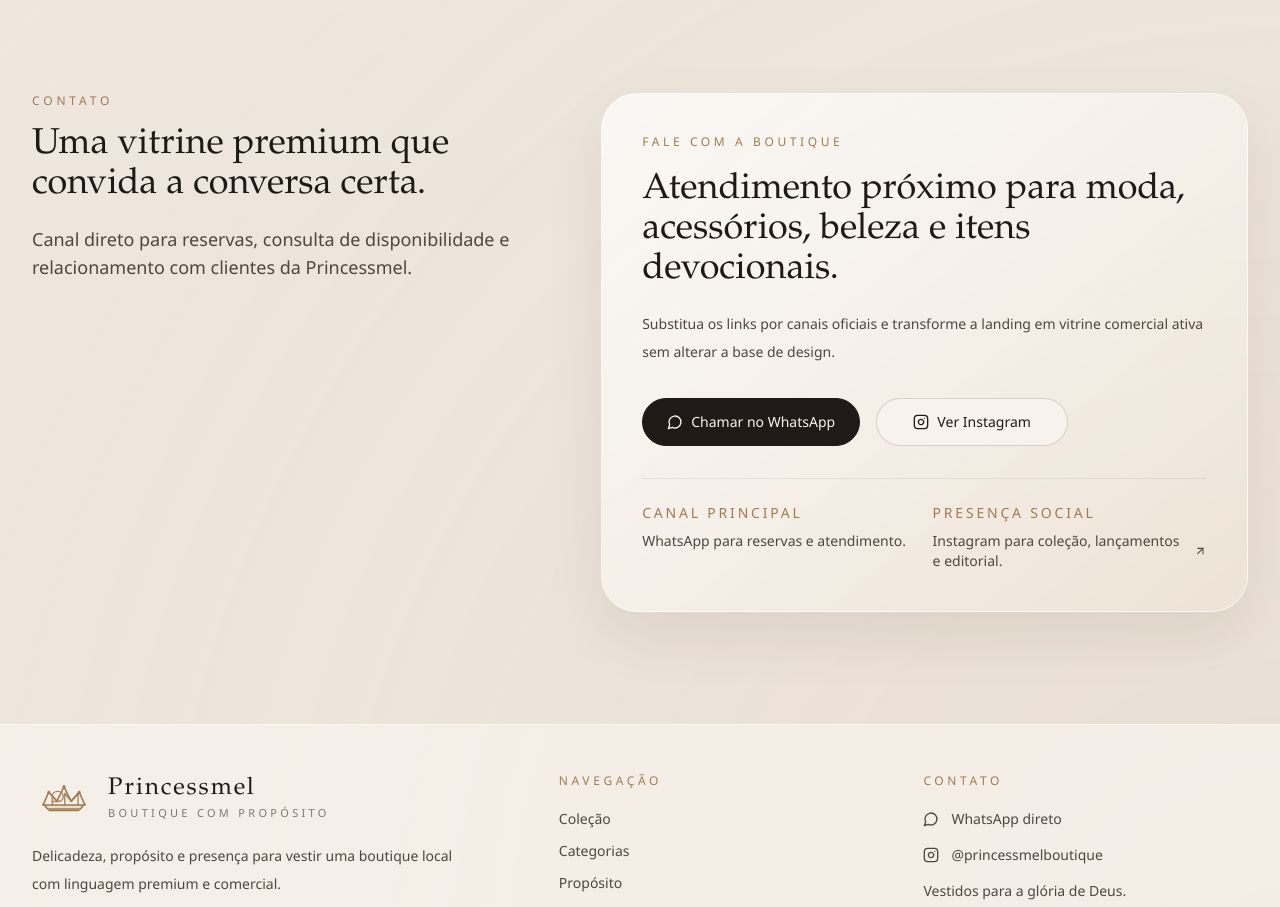
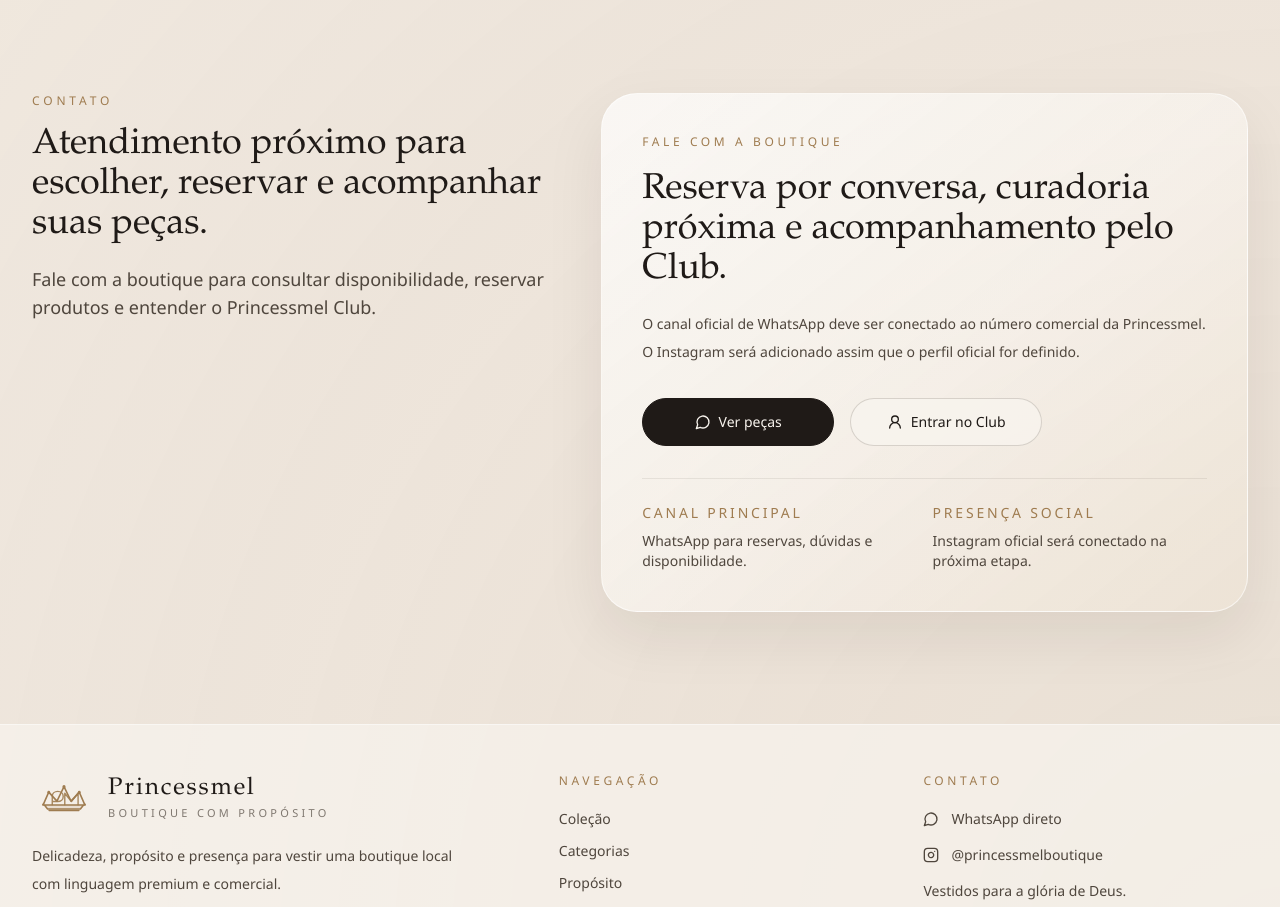
Before and after one commit to Juniorsilva-tech/Princessmel-boutique, a Next.js app: page / in a window 1280 px wide. Shown: the part 8120-9027 px from the top of the page. Built offline with nearby package versions, Linux system fonts and the light colour scheme.

Commit message:
Clean contact section pending official Instagram

```diff
--- a/src/components/landing/contact-section.tsx
+++ b/src/components/landing/contact-section.tsx
@@ -1,5 +1,5 @@
 import Link from "next/link";
-import { ArrowUpRight, Instagram, MessageCircle } from "lucide-react";
+import { MessageCircle, UserRound } from "lucide-react";
 
 import { Container } from "@/components/ui/container";
 import { SectionHeading } from "@/components/ui/section-heading";
@@ -12,52 +12,45 @@
         <div>
           <SectionHeading
             eyebrow="Contato"
-            title="Uma vitrine premium que convida a conversa certa."
-            description="Canal direto para reservas, consulta de disponibilidade e relacionamento com clientes da Princessmel."
+            title="Atendimento próximo para escolher, reservar e acompanhar suas peças."
+            description="Fale com a boutique para consultar disponibilidade, reservar produtos e entender o Princessmel Club."
           />
         </div>
 
         <div className="rounded-[2.25rem] border border-white/60 bg-gradient-to-br from-white/70 via-ivory/75 to-cream/80 p-7 shadow-velvet sm:p-10">
           <p className="text-xs uppercase tracking-[0.3em] text-brass">Fale com a boutique</p>
           <p className="mt-5 max-w-xl font-serif text-3xl leading-tight text-ink sm:text-4xl">
-            Atendimento próximo para moda, acessórios, beleza e itens devocionais.
+            Reserva por conversa, curadoria próxima e acompanhamento pelo Club.
           </p>
           <p className="mt-5 max-w-xl text-sm leading-7 text-graphite">
-            Substitua os links por canais oficiais e transforme a landing em vitrine comercial ativa sem alterar a base de design.
+            O canal oficial de WhatsApp deve ser conectado ao número comercial da Princessmel. O Instagram será adicionado assim que o perfil oficial for definido.
           </p>
 
           <div className="mt-8 flex flex-col gap-4 sm:flex-row">
             <Link
-              href="https://wa.me/5500000000000?text=Ol%C3%A1%2C%20quero%20ver%20as%20pe%C3%A7as%20da%20Princessmel."
-              target="_blank"
-              rel="noreferrer"
+              href="#colecao"
               className={buttonVariants({ className: "sm:min-w-48" })}
             >
               <MessageCircle className="mr-2 h-4 w-4" />
-              Chamar no WhatsApp
+              Ver peças
             </Link>
             <Link
-              href="https://instagram.com/princessmelboutique"
-              target="_blank"
-              rel="noreferrer"
+              href="/login"
               className={buttonVariants({ variant: "secondary", className: "sm:min-w-48" })}
             >
-              <Instagram className="mr-2 h-4 w-4" />
-              Ver Instagram
+              <UserRound className="mr-2 h-4 w-4" />
+              Entrar no Club
             </Link>
           </div>
 
           <div className="mt-8 grid gap-4 border-t border-graphite/10 pt-6 text-sm text-graphite sm:grid-cols-2">
             <div>
               <p className="uppercase tracking-[0.2em] text-brass">Canal principal</p>
-              <p className="mt-2">WhatsApp para reservas e atendimento.</p>
+              <p className="mt-2">WhatsApp para reservas, dúvidas e disponibilidade.</p>
             </div>
             <div>
               <p className="uppercase tracking-[0.2em] text-brass">Presença social</p>
-              <p className="mt-2 inline-flex items-center gap-2">
-                Instagram para coleção, lançamentos e editorial.
-                <ArrowUpRight className="h-4 w-4" />
-              </p>
+              <p className="mt-2">Instagram oficial será conectado na próxima etapa.</p>
             </div>
           </div>
         </div>
```
